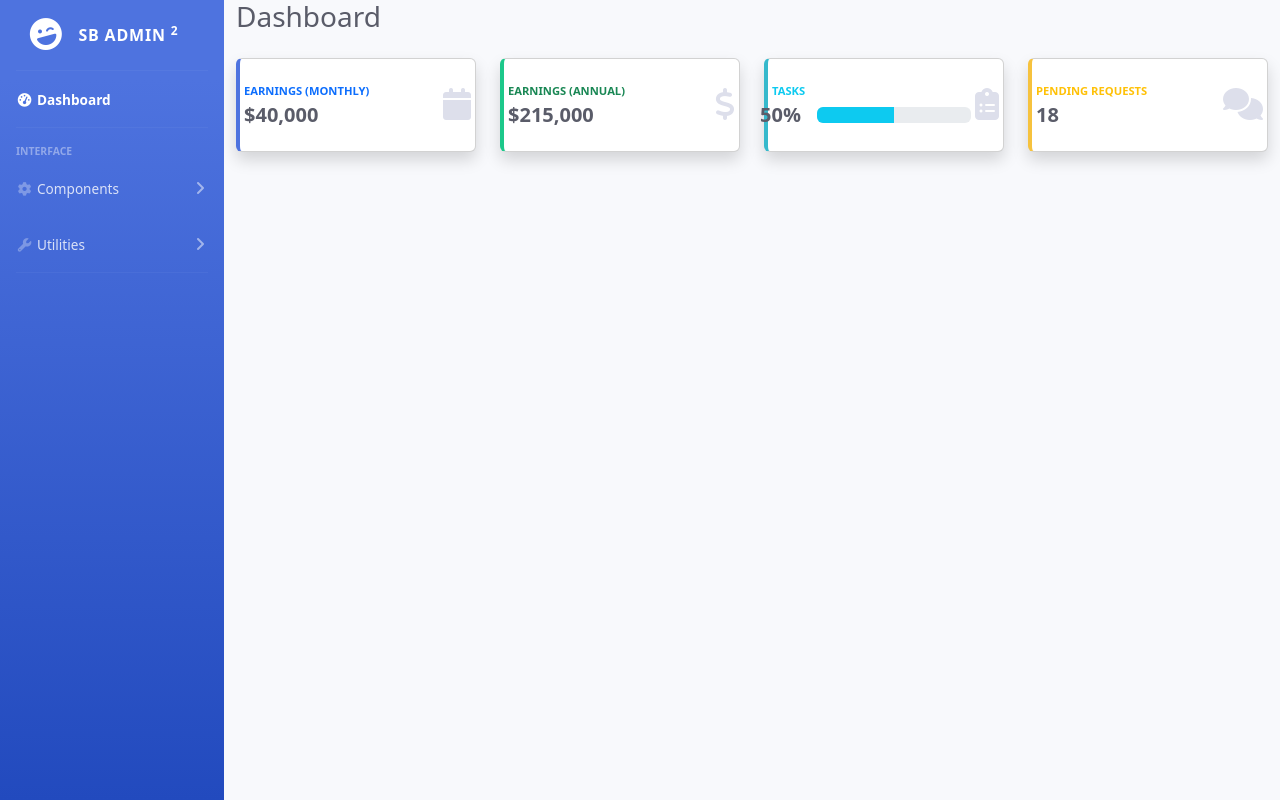
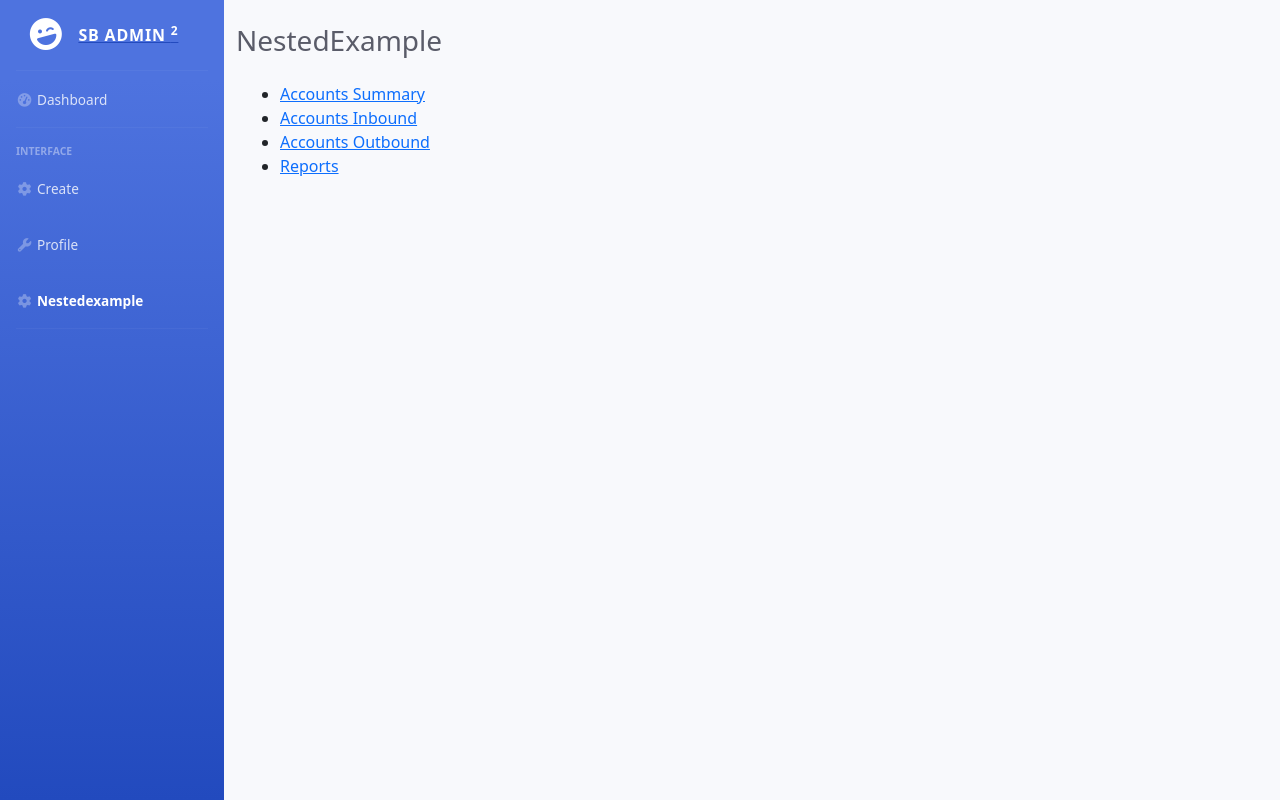
Before and after one commit to Raj2710/FSD-WE-T-B9, a React (Vite) app: page /nested-example in a window 1280 px wide. Before the commit this address led to /dashboard. Built offline with nearby package versions, Linux system fonts and the light colour scheme.

Commit message:
Nested Routes

```diff
--- a/src/App.jsx
+++ b/src/App.jsx
@@ -3,20 +3,31 @@ import { Routes, Route, Navigate } from 'react-router'
 import Dashboard from './components/Dashboard'
 import Create from './components/Create'
 import Profile from './components/Profile'
-import Home from './components/Home'
+import NestedExample from './components/NestedExample'
 import Sidebar from './components/Sidebar'
+import Inbound from './components/NestedExample/Inbound'
+import Outbound from './components/NestedExample/Outbound'
+import Summary from './components/NestedExample/Summary'
+import Reports from './components/NestedExample/Reports'
+
 function App() {
   return <>
   <div id="wrapper">
 
     <Sidebar/>
-    <div id="content-wrapper" class="d-flex flex-column">
+    <div id="content-wrapper" className="d-flex flex-column">
         <div id="content">
-            <div class="container-fluid">
+            <div className="container-fluid">
                 <Routes>
                     <Route path='/dashboard' element={<Dashboard/>}/>
                     <Route path='/create' element={<Create/>}/>
                     <Route path='/profile' element={<Profile/>}/>
+                    <Route path='/nested-example' element={<NestedExample/>}>
+                      <Route path='summary' element={<Summary/>}/>
+                      <Route path='inbound' element={<Inbound/>}/>
+                      <Route path='outbound' element={<Outbound/>}/>
+                      <Route path='reports' element={<Reports/>}/>
+                    </Route>
                     <Route path="*" element={<Navigate to='/dashboard'/>}/>
                 </Routes>
             </div>
--- /dev/null
+++ b/src/app.css
@@ -0,0 +1,4 @@
+a.active{
+    color:white !important;
+    font-weight: bold !important;
+}
--- a/src/components/Dashboard.jsx
+++ b/src/components/Dashboard.jsx
@@ -1,9 +1,18 @@
 import React from 'react'
+import { Button } from 'react-bootstrap'
+import { useNavigate } from 'react-router'
 
 function Dashboard() {
+
+  let navigate = useNavigate()
+
+  const handleNavigate = ()=>{
+    navigate('/create')
+  }
   return <>
       <div className="d-sm-flex align-items-center justify-content-between mb-4">
           <h1 className="h3 mb-0 text-gray-800">Dashboard</h1>
+          <Button variant='primary' className='mt-2' onClick={()=>handleNavigate()}>Create</Button>
       </div>
 
 
--- a/src/components/Home.jsx
+++ /dev/null
@@ -1,9 +0,0 @@
-import React from 'react'
-
-function Home() {
-  return (
-    <h1>Home</h1>
-  )
-}
-
-export default Home
--- /dev/null
+++ b/src/components/NestedExample/Inbound.jsx
@@ -0,0 +1,9 @@
+import React from 'react'
+
+function Inbound() {
+  return (
+    <h1>Inbound</h1>
+  )
+}
+
+export default Inbound
--- /dev/null
+++ b/src/components/NestedExample/Outbound.jsx
@@ -0,0 +1,9 @@
+import React from 'react'
+
+function Outbound() {
+  return (
+    <h1>Outbound</h1>
+  )
+}
+
+export default Outbound
--- /dev/null
+++ b/src/components/NestedExample/Reports.jsx
@@ -0,0 +1,9 @@
+import React from 'react'
+
+function Reports() {
+  return (
+    <h1>Reports</h1>
+  )
+}
+
+export default Reports
--- /dev/null
+++ b/src/components/NestedExample/Summary.jsx
@@ -0,0 +1,9 @@
+import React from 'react'
+
+function Summary() {
+  return (
+    <h1>Summary</h1>
+  )
+}
+
+export default Summary
--- /dev/null
+++ b/src/components/NestedExample/index.jsx
@@ -0,0 +1,23 @@
+import React from 'react'
+import { Outlet,Link } from 'react-router'
+
+function NestedExample() {
+return <>
+    <div className="d-sm-flex align-items-center justify-content-between mt-4 mb-4">
+        <h1 className="h3 mb-0 text-gray-800">NestedExample</h1>
+    </div>
+    <div className='container-fluid'>
+        <ul>
+            <li> <Link to='summary'>Accounts Summary </Link></li>
+            <li> <Link to='inbound'>Accounts Inbound </Link></li>
+            <li> <Link to='outbound'>Accounts Outbound </Link></li>
+            <li> <Link to='reports'>Reports </Link></li>
+        </ul>
+
+        <Outlet/>
+    </div>
+
+  </>
+}
+
+export default NestedExample
--- a/src/components/Sidebar.jsx
+++ b/src/components/Sidebar.jsx
@@ -1,26 +1,28 @@
 import React from 'react'
+import { Link,NavLink } from 'react-router'
 
 function Sidebar() {
   return <>
 
     <ul className="navbar-nav bg-gradient-primary sidebar sidebar-dark accordion" id="accordionSidebar">
 
-
-            <a className="sidebar-brand d-flex align-items-center justify-content-center" href="index.html">
+           <Link to={'/dashboard'}>
+            <div className="sidebar-brand d-flex align-items-center justify-content-center">
                 <div className="sidebar-brand-icon rotate-n-15">
                     <i className="fas fa-laugh-wink"></i>
                 </div>
                 <div className="sidebar-brand-text mx-3">SB Admin <sup>2</sup></div>
-            </a>
+            </div>
+            </Link>
 
 
             <hr className="sidebar-divider my-0"/>
 
 
-            <li className="nav-item active">
-                <a className="nav-link" href="index.html">
+            <li className="nav-item">
+                <NavLink to='/dashboard' className="nav-link">
                     <i className="fas fa-fw fa-tachometer-alt"></i>
-                    <span>Dashboard</span></a>
+                    <span>Dashboard</span></NavLink>
             </li>
 
             <hr className="sidebar-divider"/>
@@ -32,37 +34,25 @@ function Sidebar() {
 
 
             <li className="nav-item">
-                <a className="nav-link collapsed" href="#" data-toggle="collapse" data-target="#collapseTwo"
-                    aria-expanded="true" aria-controls="collapseTwo">
+                <NavLink to='/create' className="nav-link collapsed">
                     <i className="fas fa-fw fa-cog"></i>
-                    <span>Components</span>
-                </a>
-                <div id="collapseTwo" className="collapse" aria-labelledby="headingTwo" data-parent="#accordionSidebar">
-                    <div className="bg-white py-2 collapse-inner rounded">
-                        <h6 className="collapse-header">Custom Components:</h6>
-                        <a className="collapse-item" href="buttons.html">Buttons</a>
-                        <a className="collapse-item" href="cards.html">Cards</a>
-                    </div>
-                </div>
+                    <span>Create</span>
+                </NavLink>
             </li>
 
 
             <li className="nav-item">
-                <a className="nav-link collapsed" href="#" data-toggle="collapse" data-target="#collapseUtilities"
-                    aria-expanded="true" aria-controls="collapseUtilities">
+                <NavLink to='/profile' className="nav-link" >
                     <i className="fas fa-fw fa-wrench"></i>
-                    <span>Utilities</span>
-                </a>
-                <div id="collapseUtilities" className="collapse" aria-labelledby="headingUtilities"
-                    data-parent="#accordionSidebar">
-                    <div className="bg-white py-2 collapse-inner rounded">
-                        <h6 className="collapse-header">Custom Utilities:</h6>
-                        <a className="collapse-item" href="utilities-color.html">Colors</a>
-                        <a className="collapse-item" href="utilities-border.html">Borders</a>
-                        <a className="collapse-item" href="utilities-animation.html">Animations</a>
-                        <a className="collapse-item" href="utilities-other.html">Other</a>
-                    </div>
-                </div>
+                    <span>Profile</span>
+                </NavLink>
+            </li>
+
+            <li className="nav-item">
+                <NavLink to='/nested-example' className="nav-link collapsed">
+                    <i className="fas fa-fw fa-cog"></i>
+                    <span>Nestedexample</span>
+                </NavLink>
             </li>
 
             <hr className="sidebar-divider"/>
--- a/src/main.jsx
+++ b/src/main.jsx
@@ -2,6 +2,7 @@ import React from 'react'
 import ReactDOM from 'react-dom/client'
 import App from './App.jsx'
 import './index.css'
+import './app.css'
 import 'bootstrap/dist/css/bootstrap.min.css';
 import { BrowserRouter } from 'react-router'
 
```
